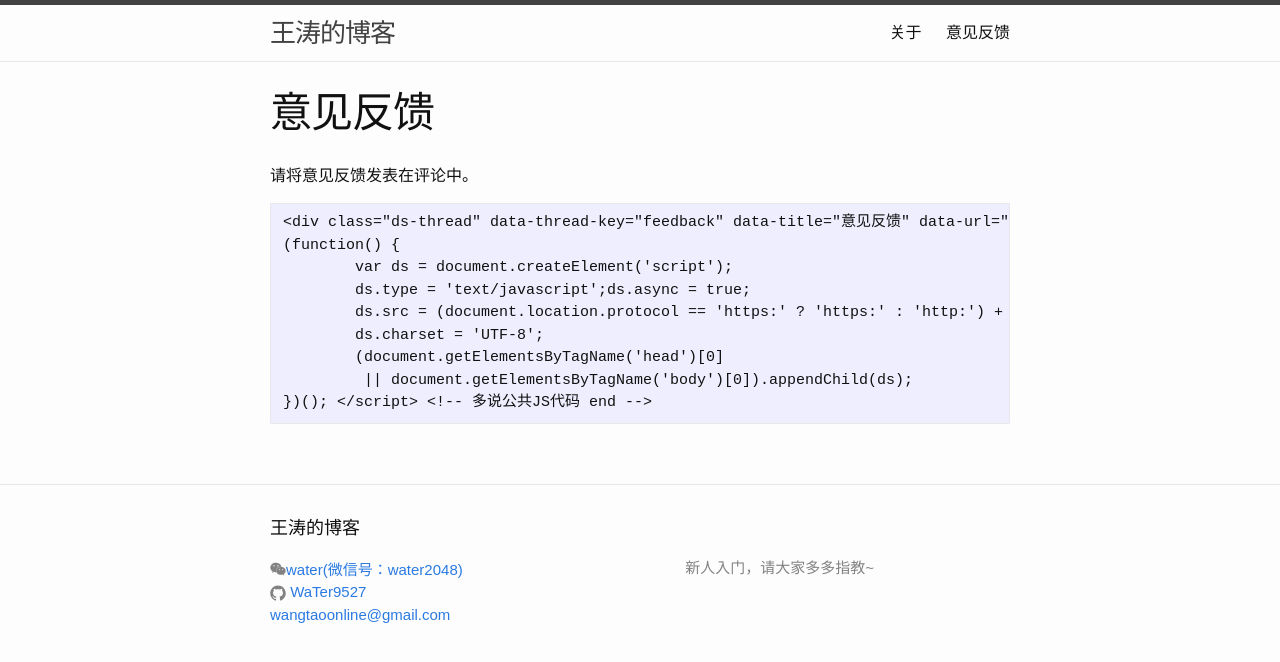
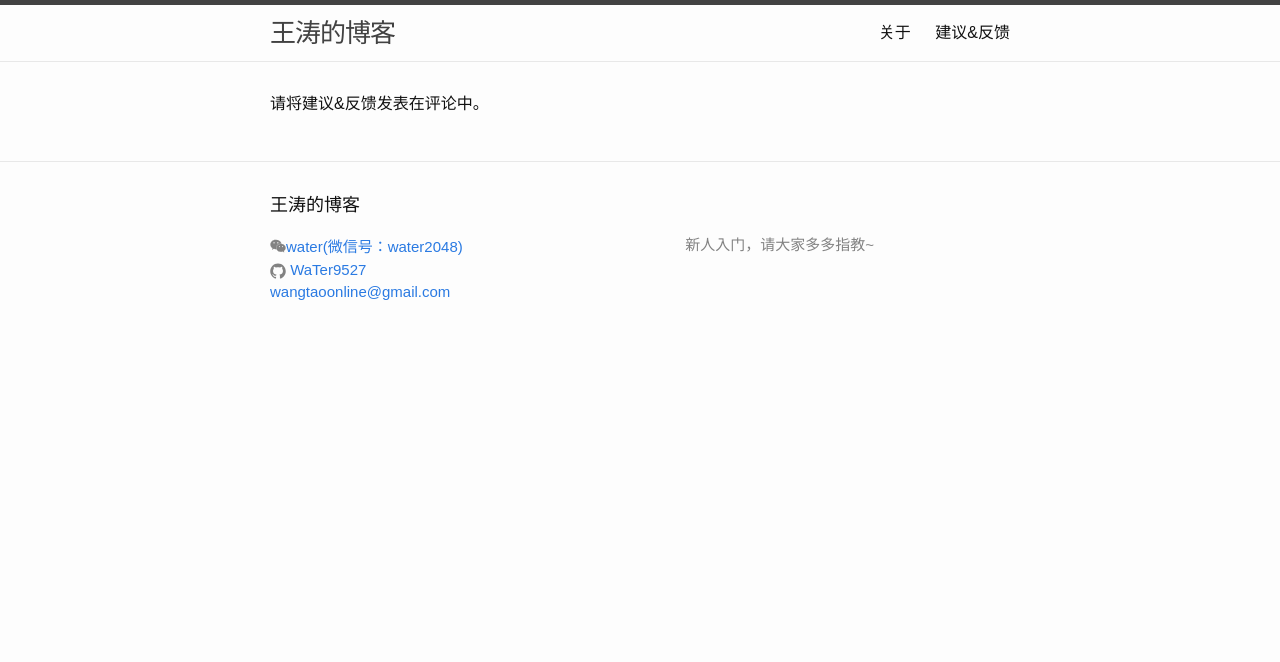
Before and after one commit to WaTer9527/WaTer9527.github.io, a Jekyll site: the page built from feedback.md, in a window 1280 px wide. Shown: the top 662 px of the page. Built offline with Jekyll 4.4.1, drawn with Linux system fonts in a browser that asks for light colours; comment, search, counter and statistics services are not loaded.

Commit message:
repair the bug with feedback

```diff
--- /dev/null
+++ b/_layouts/feedback.html
@@ -0,0 +1,23 @@
+---
+layout: default
+---
+
+<div class="feedback">
+	{{ content }}
+</div>
+<!-- 多说评论框 start -->
+	<div class="ds-thread" data-thread-key="{{ page.id }}" data-title="{{ page.title }}" data-url="http://water9527.com{{ page.url }}"></div>
+<!-- 多说评论框 end -->
+<!-- 多说公共JS代码 start (一个网页只需插入一次) -->
+<script type="text/javascript">
+var duoshuoQuery = {short_name:"water9527"};
+	(function() {
+		var ds = document.createElement('script');
+		ds.type = 'text/javascript';ds.async = true;
+		ds.src = (document.location.protocol == 'https:' ? 'https:' : 'http:') + '//static.duoshuo.com/embed.js';
+		ds.charset = 'UTF-8';
+		(document.getElementsByTagName('head')[0]
+		 || document.getElementsByTagName('body')[0]).appendChild(ds);
+	})();
+</script>
+<!-- 多说公共JS代码 end -->
--- a/feedback.md
+++ b/feedback.md
@@ -1,24 +1,7 @@
 ---
-layout: page
-title: 意见反馈
+layout: feedback
+title: 建议&反馈
 permalink: /feedback/
 ---
 
-请将意见反馈发表在评论中。
-
-<!-- 多说评论框 start -->
-	<div class="ds-thread" data-thread-key="feedback" data-title="{{ page.title }}" data-url="http://water9527.com{{ page.url }}"></div>
-<!-- 多说评论框 end -->
-<!-- 多说公共JS代码 start (一个网页只需插入一次) -->
-<script type="text/javascript">
-var duoshuoQuery = {short_name:"water9527"};
-	(function() {
-		var ds = document.createElement('script');
-		ds.type = 'text/javascript';ds.async = true;
-		ds.src = (document.location.protocol == 'https:' ? 'https:' : 'http:') + '//static.duoshuo.com/embed.js';
-		ds.charset = 'UTF-8';
-		(document.getElementsByTagName('head')[0]
-		 || document.getElementsByTagName('body')[0]).appendChild(ds);
-	})();
-</script>
-<!-- 多说公共JS代码 end -->
+请将建议&反馈发表在评论中。
```
